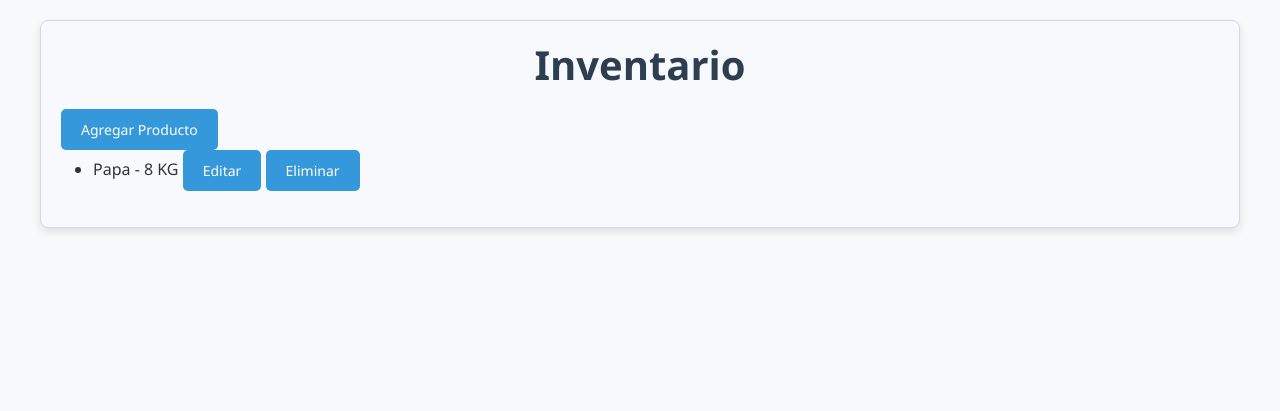
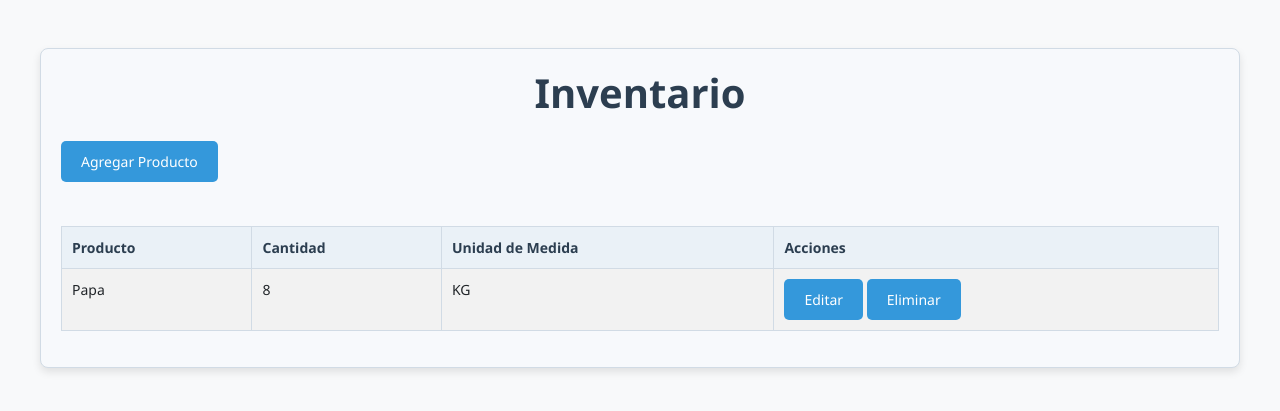
Before and after one commit to Leonelpescador/Bruenet-2.0, a Django app: page /inventario/ in a window 1280 px wide. Shown: the part 74-485 px from the top of the page. Run offline with Django 5.2, Linux system fonts and the light colour scheme; a user stored in the database is signed in; data comes from the database, SQL or seed files in the repository; both versions use the stored data as it was after the commit.

Commit message:
se creo la parte de inventario anda bien. ¡Anda todo bien por si tenes algun error volve a este punto!.

```diff
--- a/brunet/restaurant/models.py
+++ b/brunet/restaurant/models.py
@@ -107,10 +107,24 @@ class Pago(models.Model):
         super().save(*args, **kwargs)
 
 class Inventario(models.Model):
+    UNIDAD_MEDIDA_CHOICES = [
+        ('KG', 'Kilogramos'),
+        ('G', 'Gramos'),
+        ('L', 'Litros'),
+        ('Ud', 'Unidad'),
+    ]
+
     nombre_producto = models.CharField(max_length=100)
     cantidad_actual = models.IntegerField()
     cantidad_minima = models.IntegerField()
-    unidad_medida = models.CharField(max_length=10)
+    unidad_medida = models.CharField(
+        max_length=2,
+        choices=UNIDAD_MEDIDA_CHOICES,
+        default='Ud'
+    )
+
+    def __str__(self):
+        return f'{self.nombre_producto} ({self.unidad_medida})'
 
 class Proveedor(models.Model):
     nombre_proveedor = models.CharField(max_length=100)
--- a/brunet/restaurant/templates/inventario/inventario.html
+++ b/brunet/restaurant/templates/inventario/inventario.html
@@ -1,16 +1,32 @@
 {% extends 'base.html' %}
+
 {% block content %}
-<div class="container">
-    <h1>Inventario</h1>
-    <a href="{% url 'crear_inventario' %}" class="btn btn-primary">Agregar Producto</a>
-    <ul>
-        {% for item in inventarios %}
-        <li>
-            <span>{{ item.nombre_producto }} - {{ item.cantidad_actual }} {{ item.unidad_medida }}</span>
-            <a href="{% url 'editar_inventario' item.pk %}" class="btn btn-warning">Editar</a>
-            <a href="{% url 'eliminar_inventario' item.pk %}" class="btn btn-danger">Eliminar</a>
-        </li>
-        {% endfor %}
-    </ul>
+<div class="container my-5">
+    <h1 class="text-center mb-4">Inventario</h1>
+    <a href="{% url 'crear_inventario' %}" class="btn btn-primary mb-4">Agregar Producto</a>
+
+    <table class="table table-striped table-bordered">
+        <thead>
+            <tr>
+                <th>Producto</th>
+                <th>Cantidad</th>
+                <th>Unidad de Medida</th>
+                <th>Acciones</th>
+            </tr>
+        </thead>
+        <tbody>
+            {% for item in inventarios %}
+            <tr>
+                <td>{{ item.nombre_producto }}</td>
+                <td>{{ item.cantidad_actual }}</td>
+                <td>{{ item.unidad_medida }}</td>
+                <td>
+                    <a href="{% url 'editar_inventario' item.pk %}" class="btn btn-warning btn-sm">Editar</a>
+                    <a href="{% url 'eliminar_inventario' item.pk %}" class="btn btn-danger btn-sm" onclick="return confirm('¿Estás seguro de que deseas eliminar este producto?');">Eliminar</a>
+                </td>
+            </tr>
+            {% endfor %}
+        </tbody>
+    </table>
 </div>
 {% endblock %}
```
Also changed, not shown: brunet/restaurant/templates/inventario/crear_inventario.html (+6 -3 lines), brunet/restaurant/templates/inventario/editar_inventario.html (+18 -17 lines), brunet/restaurant/templates/inventario/eliminar_inventario.html (+13 -17 lines), brunet/db.sqlite3, brunet/restaurant/migrations/0002_alter_inventario_unidad_medida.py (added).
